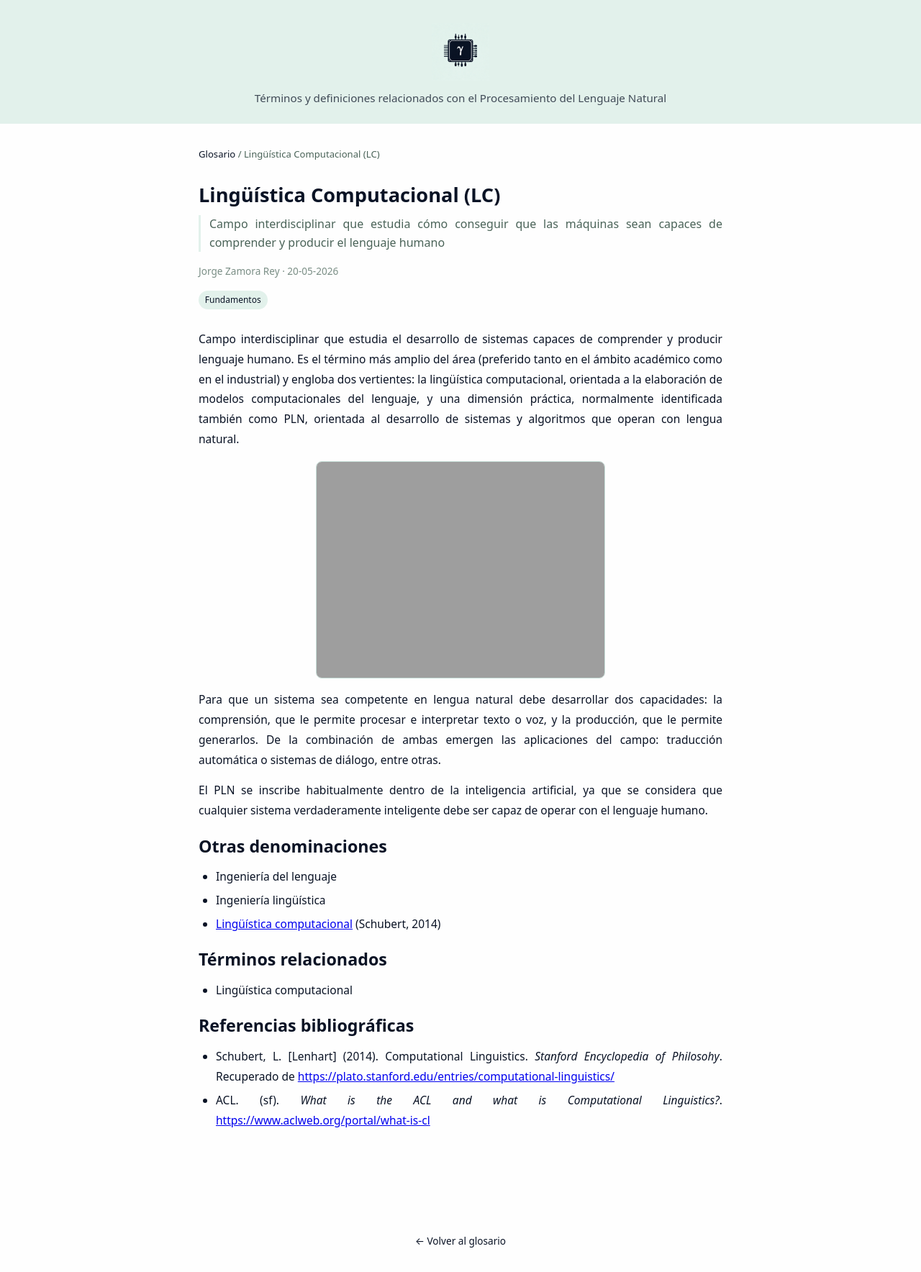
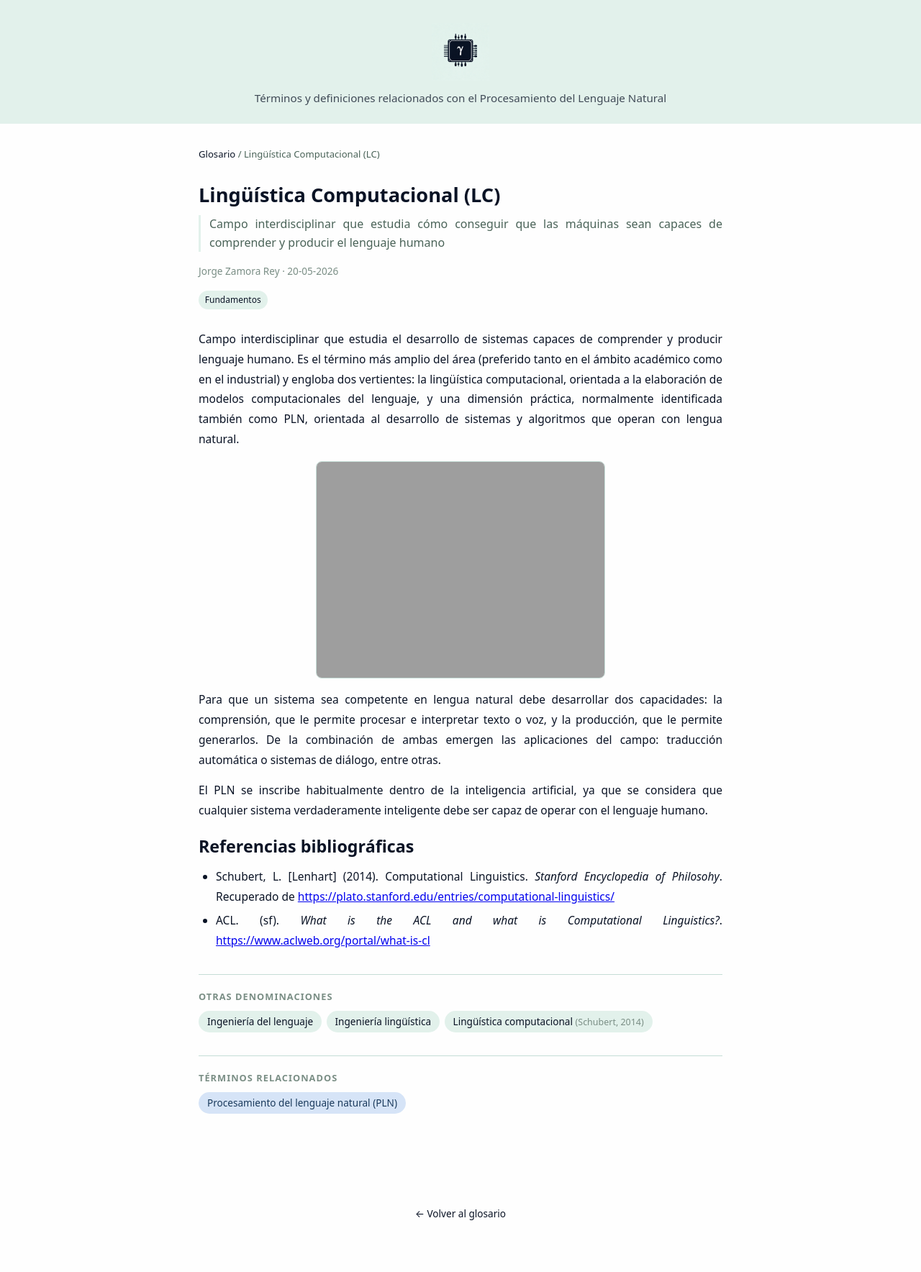
Before and after one commit to Circuigramas/glosario_pln, a Jekyll site: the page built from _terms/lc.md, in a window 1280 px wide. Shown: the whole page at 72% size. Built offline with Jekyll 4.4.1, drawn with Linux system fonts in a browser that asks for light colours; after the commit the page ends 1730 px from its top, so only the background shows below that.

```diff
--- a/_layouts/term.html
+++ b/_layouts/term.html
@@ -43,4 +43,26 @@ layout: default
     {{ content }}
   </div>
 
+  {% if page.aliases %}
+  <section class="term-aliases">
+    <h2>Otras denominaciones</h2>
+    <ul>
+      {% for alias in page.aliases %}
+      <li>{{ alias.name }}{% if alias.source %} <span class="alias-source">({{ alias.source }})</span>{% endif %}</li>
+      {% endfor %}
+    </ul>
+  </section>
+  {% endif %}
+
+  {% if page.related %}
+  <section class="term-related">
+    <h2>Términos relacionados</h2>
+    <ul>
+      {% for item in page.related %}
+      <li><a href="{{ site.baseurl }}/terms/{{ item.slug }}/">{{ item.title }}</a></li>
+      {% endfor %}
+    </ul>
+  </section>
+  {% endif %}
+
 </article>
--- a/_terms/lc.md
+++ b/_terms/lc.md
@@ -7,6 +7,14 @@ tags:
   - Fundamentos
 subtags:
   - Disciplinas
+aliases:
+  - name: "Ingeniería del lenguaje"
+  - name: "Ingeniería lingüística"
+  - name: "Lingüística computacional"
+    source: "Schubert, 2014"
+related:
+  - title: "Procesamiento del lenguaje natural (PLN)"
+    slug: "pln"
 ---
 
 Campo interdisciplinar que estudia el desarrollo de sistemas capaces de comprender y producir lenguaje humano. Es el término más amplio del área (preferido tanto en el ámbito académico como en el industrial) y engloba dos vertientes: la lingüística computacional, orientada a la elaboración de modelos computacionales del lenguaje, y una dimensión práctica, normalmente identificada también como PLN, orientada al desarrollo de sistemas y algoritmos que operan con lengua natural.
@@ -17,13 +25,6 @@ Para que un sistema sea competente en lengua natural debe desarrollar dos capaci
 
 El PLN se inscribe habitualmente dentro de la inteligencia artificial, ya que se considera que cualquier sistema verdaderamente inteligente debe ser capaz de operar con el lenguaje humano.
 
-# Otras denominaciones
-- Ingeniería del lenguaje
-- Ingeniería lingüística
-- [Lingüística computacional](https://circuigramas.github.io/glosario_pln/lc/) (Schubert, 2014)
-
-# Términos relacionados
-- Lingüística computacional
 
 # Referencias bibliográficas
 - Schubert, L. [Lenhart] (2014). Computational Linguistics. _Stanford Encyclopedia of Philosohy_. Recuperado de [https://plato.stanford.edu/entries/computational-linguistics/](https://plato.stanford.edu/entries/computational-linguistics/)
--- a/assets/css/main.css
+++ b/assets/css/main.css
@@ -109,6 +109,28 @@ footer a { color: #0a1325; text-decoration: none; }
 }
 .subtag-filters select:focus { border-color: #0a1325; }
 
+/* ── Controls bar (sort + author) ── */
+.controls-bar {
+  display: flex;
+  justify-content: center;
+  gap: 0.6rem;
+  padding: 0.5rem 1rem 0.6rem;
+  background: #fefefe;
+  border-bottom: 1px solid #c5ddd6;
+}
+.controls-bar select {
+  padding: 0.35rem 0.9rem;
+  border: 1px solid #b8d4c8;
+  border-radius: 8px;
+  font-size: 0.85rem;
+  background: #fefefe;
+  color: #0a1325;
+  cursor: pointer;
+  outline: none;
+  transition: border-color 0.2s;
+}
+.controls-bar select:focus { border-color: #0a1325; }
+
 /* ── Term list (index) ── */
 .list-container {
   max-width: 760px;
@@ -218,3 +240,51 @@ a.tag:hover { background: #c5ddd6; }
   margin-bottom: 1rem;
 }
 .term-body pre code { background: none; padding: 0; }
+
+/* ── Term aliases & related ── */
+.term-aliases,
+.term-related {
+  margin-top: 2rem;
+  padding-top: 1.25rem;
+  border-top: 1px solid #c5ddd6;
+}
+.term-aliases h2,
+.term-related h2 {
+  font-size: 0.8rem;
+  font-weight: 600;
+  text-transform: uppercase;
+  letter-spacing: 0.08em;
+  color: #7a8e85;
+  margin-bottom: 0.6rem;
+}
+.term-aliases ul,
+.term-related ul {
+  list-style: none;
+  margin: 0;
+  padding: 0;
+  display: flex;
+  flex-wrap: wrap;
+  gap: 0.4rem;
+}
+.term-aliases li {
+  background: #e2f1eb;
+  border-radius: 99px;
+  padding: 0.25rem 0.75rem;
+  font-size: 0.85rem;
+  color: #0a1325;
+}
+.alias-source {
+  font-size: 0.78rem;
+  color: #7a8e85;
+}
+.term-related li a {
+  display: inline-block;
+  background: #d6e4f7;
+  color: #1a3a5c;
+  border-radius: 99px;
+  padding: 0.25rem 0.75rem;
+  font-size: 0.85rem;
+  text-decoration: none;
+  transition: background 0.15s;
+}
+.term-related li a:hover { background: #b8d0ee; }
```
Also changed, not shown: _terms/pln.md (+11 -8 lines), assets/js/search.js (+40 -3 lines), index.md (+15 -1 lines).
